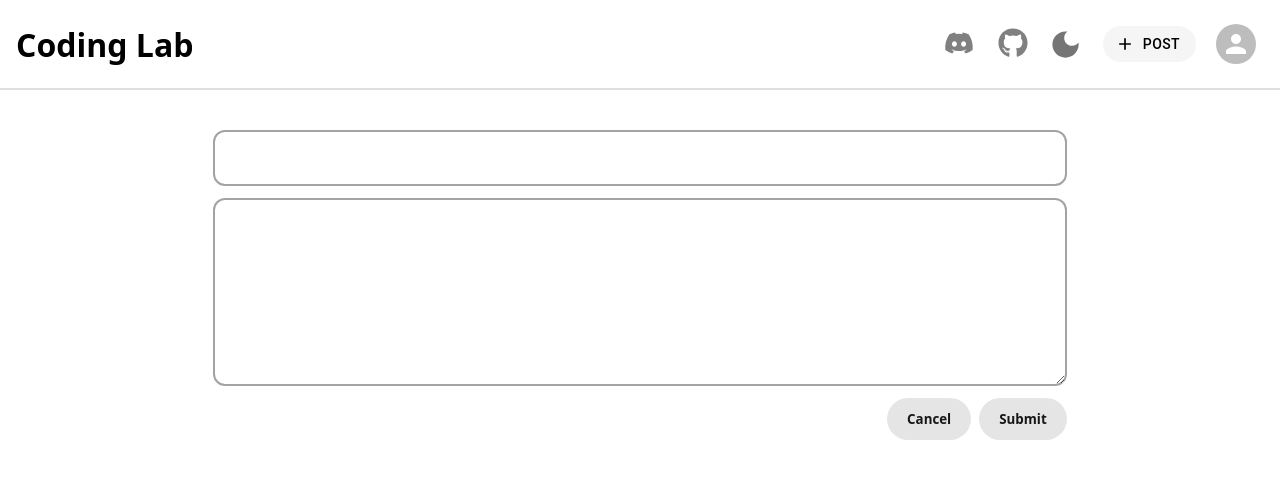
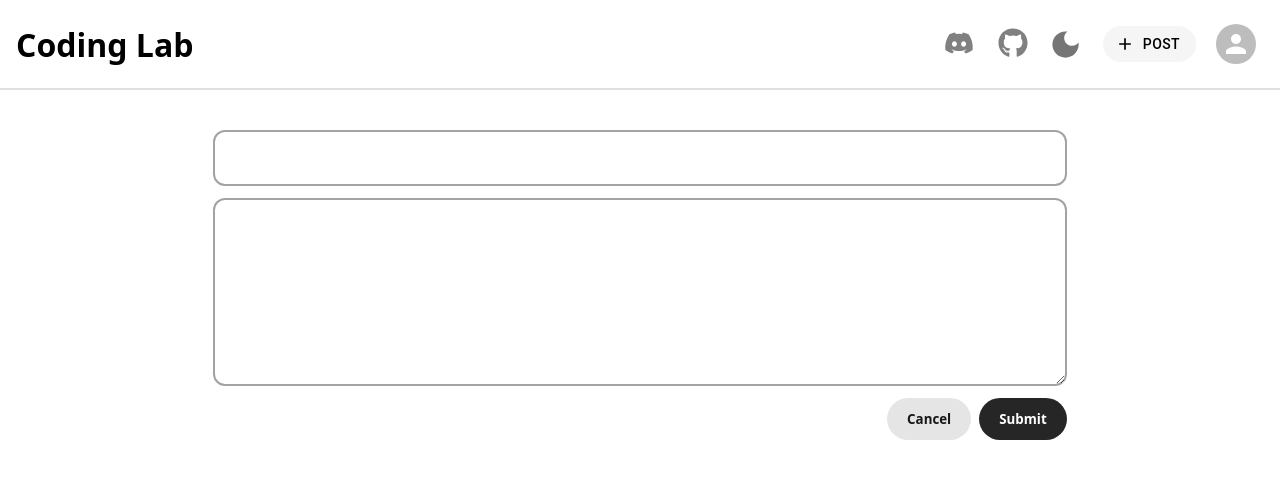
Before and after one commit to abiriadev/coding-lab, a React (Vite) app in the folder apps/frontend/: page /new in a window 1280 px wide. Shown: the top 478 px of the page. Built offline with nearby package versions, Linux system fonts and the light colour scheme; what pocketbase would draw is missing.

Commit message:
refactor: use proper way

```diff
--- a/apps/frontend/src/components/PostInput.tsx
+++ b/apps/frontend/src/components/PostInput.tsx
@@ -8,12 +8,7 @@ export const PostInput = () => {
 			<TextareaAutosize className="min-h-40 border-2 border-solid border-neutral-400 focus-within:border-neutral-800 rounded-xl p-3 text-lg" />
 			<div className="flex justify-end gap-2">
 				<FlatButton>Cancel</FlatButton>
-				<FlatButton
-					color="text-neutral-100"
-					bg="bg-neutral-800"
-					hover="bg-neutral-800"
-					active="bg-neutral-700"
-				>
+				<FlatButton className="text-white bg-neutral-800 hover:bg-neutral-800 active:bg-neutral-700">
 					Submit
 				</FlatButton>
 			</div>
```
